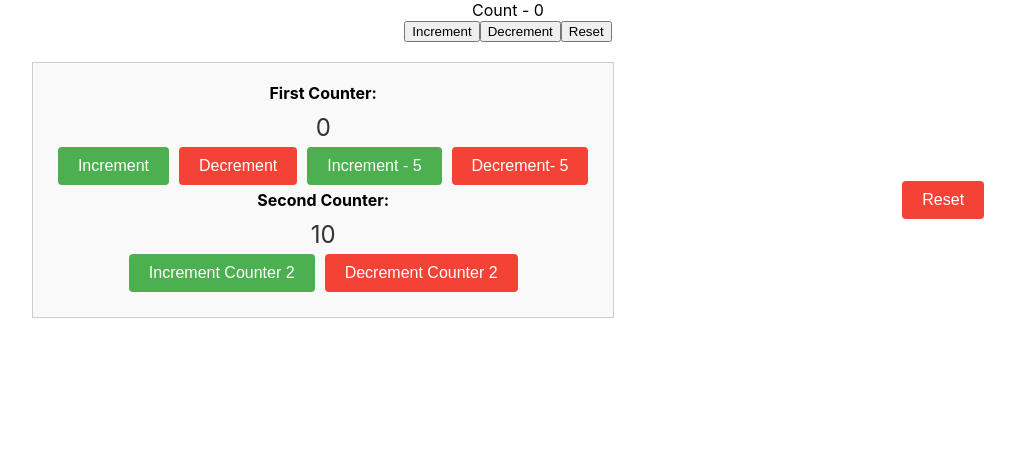
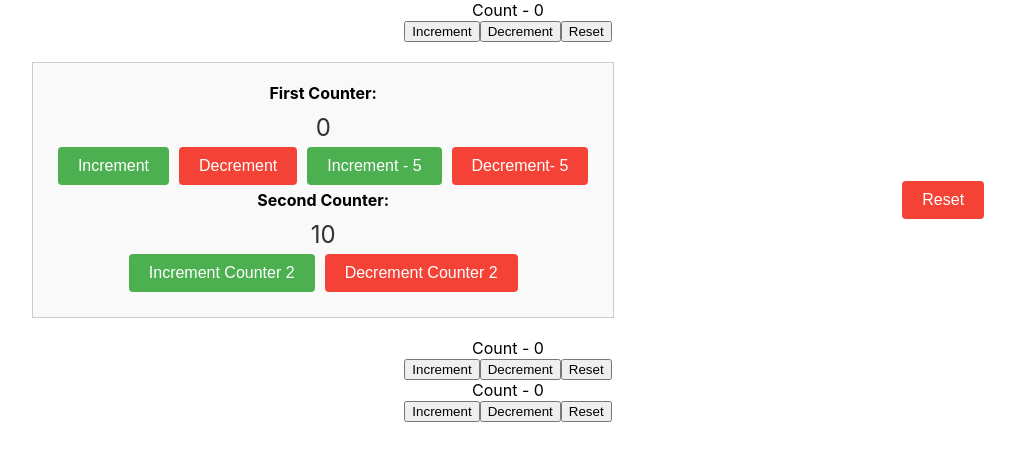
Before and after one commit to zellski1234/Meet-MAX-useContext, a React (Create React App) app: page / in a window 1280 px wide. Shown: the top 460 px of the page, without its empty margins (132-1147 px from the left). Built offline with nearby package versions, Linux system fonts and the light colour scheme.

Commit message:
added counter three which does the same as two but more simple

```diff
--- a/src/App.js
+++ b/src/App.js
@@ -2,12 +2,14 @@ import React from 'react'
 import './App.css';
 import CounterOne from './components/CounterOne';
 import CounterTwo from './components/CounterTwo';
+import CounterThree from './components/CounterThree';
 
 function App() {
   return (
     <div className="App">
       <CounterOne />
       <CounterTwo />
+      <CounterThree />
     </div>
   );
 }
--- /dev/null
+++ b/src/components/CounterThree.js
@@ -0,0 +1,41 @@
+import React, { useReducer } from 'react'
+
+const intialState = 0
+const reducer = (state, action) =>{
+    switch (action) {
+        case 'increment':
+            return state + 1
+        case 'decrement':
+            return state - 1
+        case 'reset':
+            return intialState
+        default:
+            return state
+    }
+
+
+}
+
+function CounterThree() {
+    const [count, dispatch] = useReducer(reducer, intialState)
+    const [countTwo, dispatchTwo] = useReducer(reducer, intialState)
+
+  return (
+    <div>
+        <div>
+            <div> Count - {count} </div>
+            <button onClick={()=> dispatch('increment')}>Increment</button>
+            <button onClick={()=> dispatch('decrement')}>Decrement</button>
+            <button onClick={()=> dispatch('reset')}>Reset</button>
+        </div>
+        <div>
+            <div> Count - {countTwo} </div>
+            <button onClick={()=> dispatchTwo('increment')}>Increment</button>
+            <button onClick={()=> dispatchTwo('decrement')}>Decrement</button>
+            <button onClick={()=> dispatchTwo('reset')}>Reset</button>
+        </div>
+    </div>
+  )
+}
+
+export default CounterThree
```
